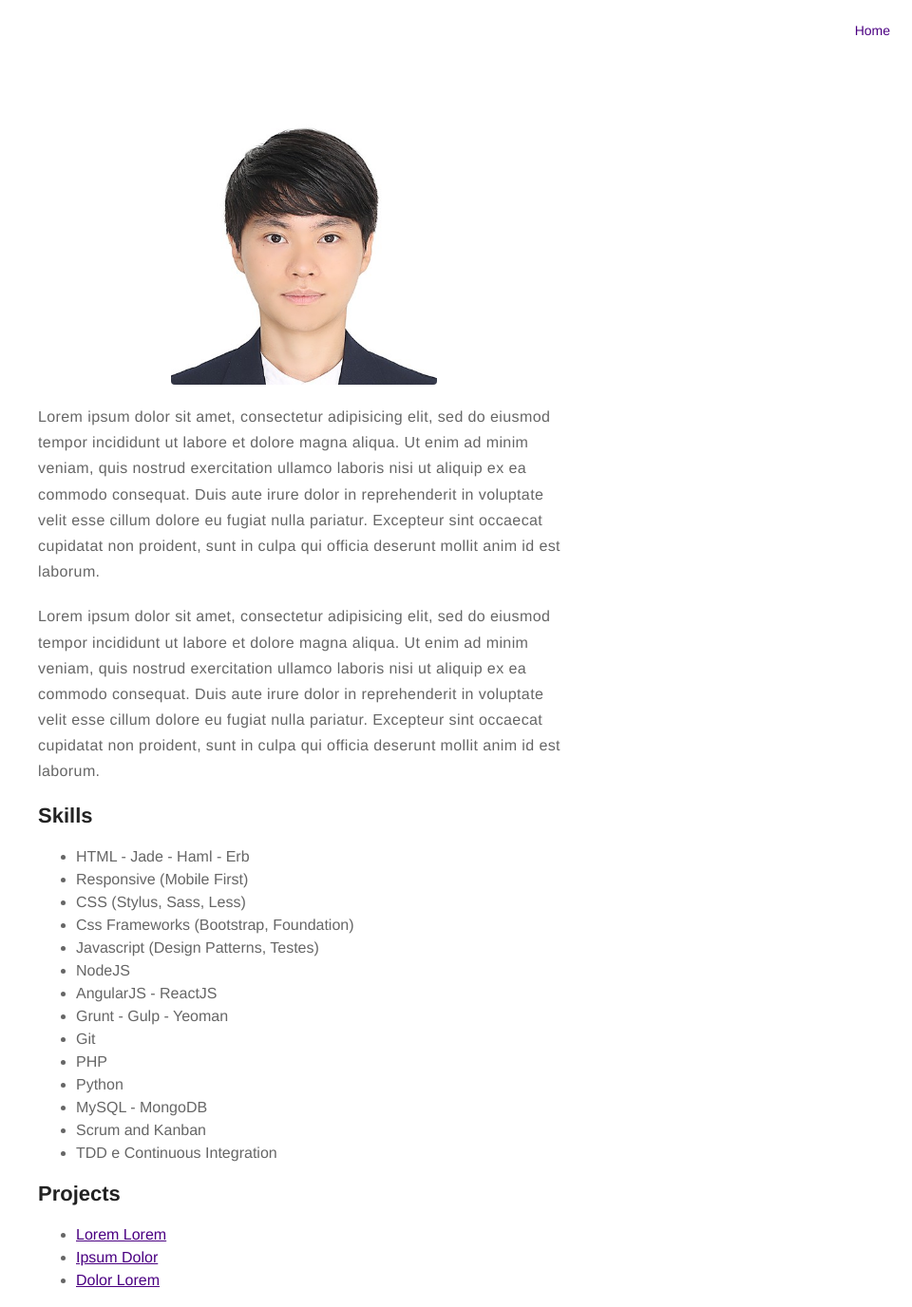
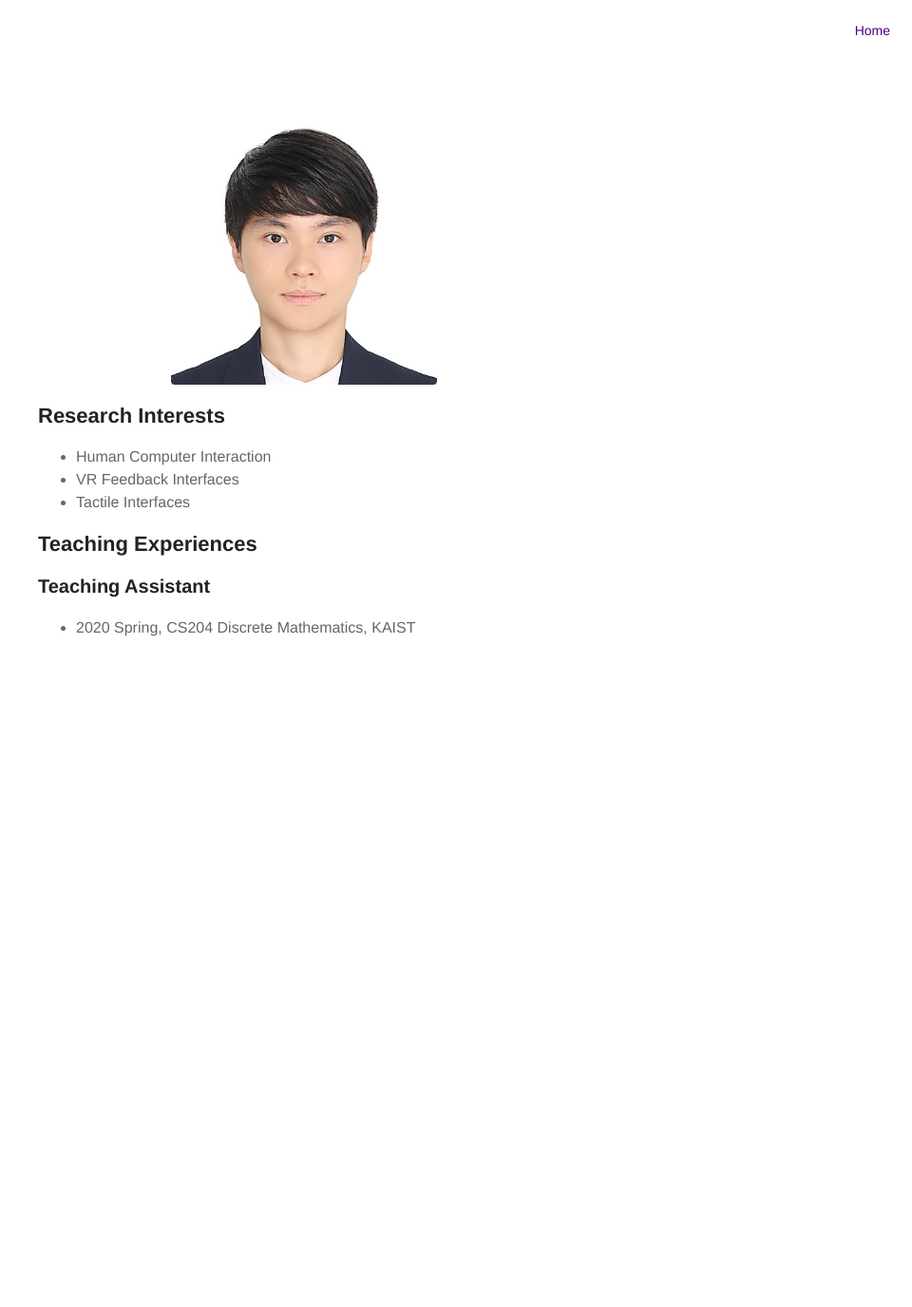
Before and after one commit to hjyoung001/hjyoung001.github.io, a Jekyll site: the page built from about.md, in a window 1280 px wide. Shown: the whole page at 95% size, without its empty margins (320-1280 px from the left). Built offline with Jekyll 4.4.1, drawn with Linux system fonts in a browser that asks for light colours; after the commit the page ends 900 px from its top, so only the background shows below that.

Commit message:
Update about.md

```diff
--- a/about.md
+++ b/about.md
@@ -4,43 +4,18 @@ layout: page
 ---
 ![Profile Image]({{ site.url }}/{{ site.picture }})
 
-<p>Lorem ipsum dolor sit amet, consectetur adipisicing elit, sed do eiusmod
-tempor incididunt ut labore et dolore magna aliqua. Ut enim ad minim veniam,
-quis nostrud exercitation ullamco laboris nisi ut aliquip ex ea commodo
-consequat. Duis aute irure dolor in reprehenderit in voluptate velit esse
-cillum dolore eu fugiat nulla pariatur. Excepteur sint occaecat cupidatat non
-proident, sunt in culpa qui officia deserunt mollit anim id est laborum.</p>
+<h2>Research Interests</h2>
 
-<p>Lorem ipsum dolor sit amet, consectetur adipisicing elit, sed do eiusmod
-tempor incididunt ut labore et dolore magna aliqua. Ut enim ad minim veniam,
-quis nostrud exercitation ullamco laboris nisi ut aliquip ex ea commodo
-consequat. Duis aute irure dolor in reprehenderit in voluptate velit esse
-cillum dolore eu fugiat nulla pariatur. Excepteur sint occaecat cupidatat non
-proident, sunt in culpa qui officia deserunt mollit anim id est laborum.</p>
-
-<h2>Skills</h2>
-
-<ul class="skill-list">
-	<li>HTML - Jade - Haml - Erb</li>
-	<li>Responsive (Mobile First)</li>
-	<li>CSS (Stylus, Sass, Less)</li>
-	<li>Css Frameworks (Bootstrap, Foundation)</li>
-	<li>Javascript (Design Patterns, Testes)</li>
-	<li>NodeJS</li>
-	<li>AngularJS - ReactJS</li>
-	<li>Grunt - Gulp - Yeoman</li>
-	<li>Git</li>
-	<li>PHP</li>
-	<li>Python</li>
-	<li>MySQL - MongoDB</li>
-	<li>Scrum and Kanban</li>
-	<li>TDD e Continuous Integration</li>
+<ul>
+	<li>Human Computer Interaction</li>
+	<li>VR Feedback Interfaces</li>
+	<li>Tactile Interfaces</li>
 </ul>
 
-<h2>Projects</h2>
+<h2>Teaching Experiences</h2>
+
+<h3>Teaching Assistant</h3>
 
 <ul>
-	<li><a href="https://github.com/">Lorem Lorem</a></li>
-	<li><a href="https://github.com/">Ipsum Dolor</a></li>
-	<li><a href="https://github.com/">Dolor Lorem</a></li>
+	<li>2020 Spring, CS204 Discrete Mathematics, KAIST</li>
 </ul>
```
